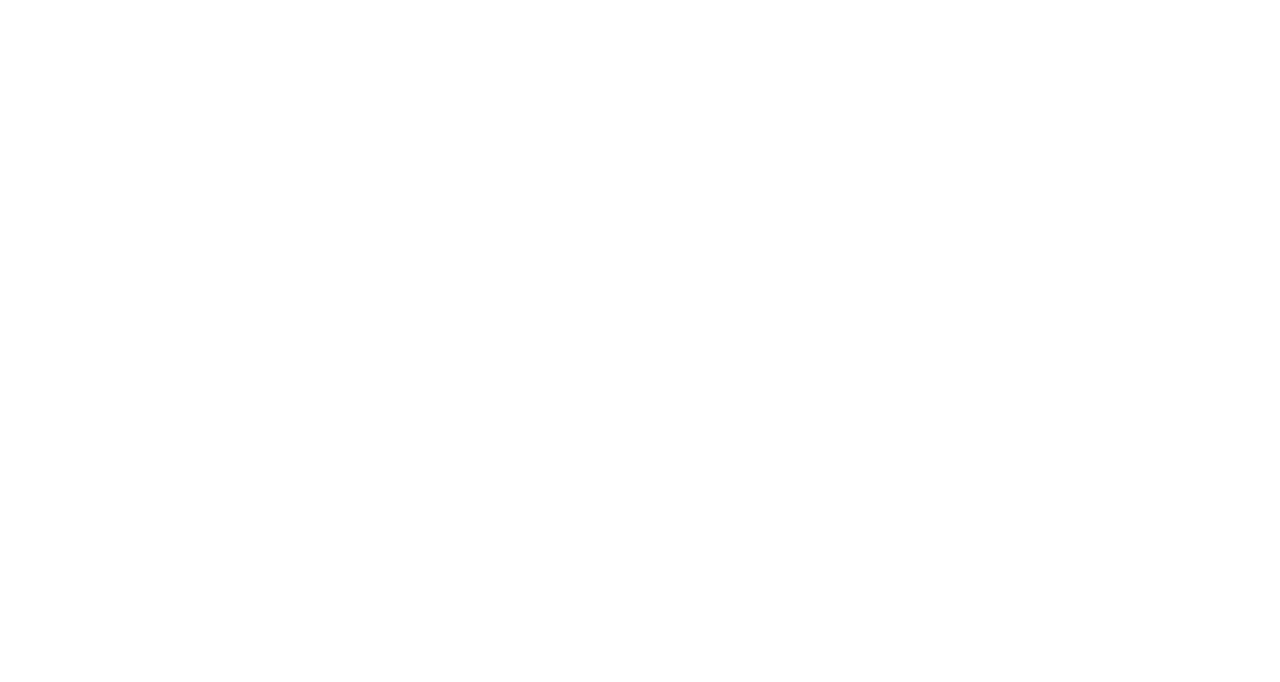
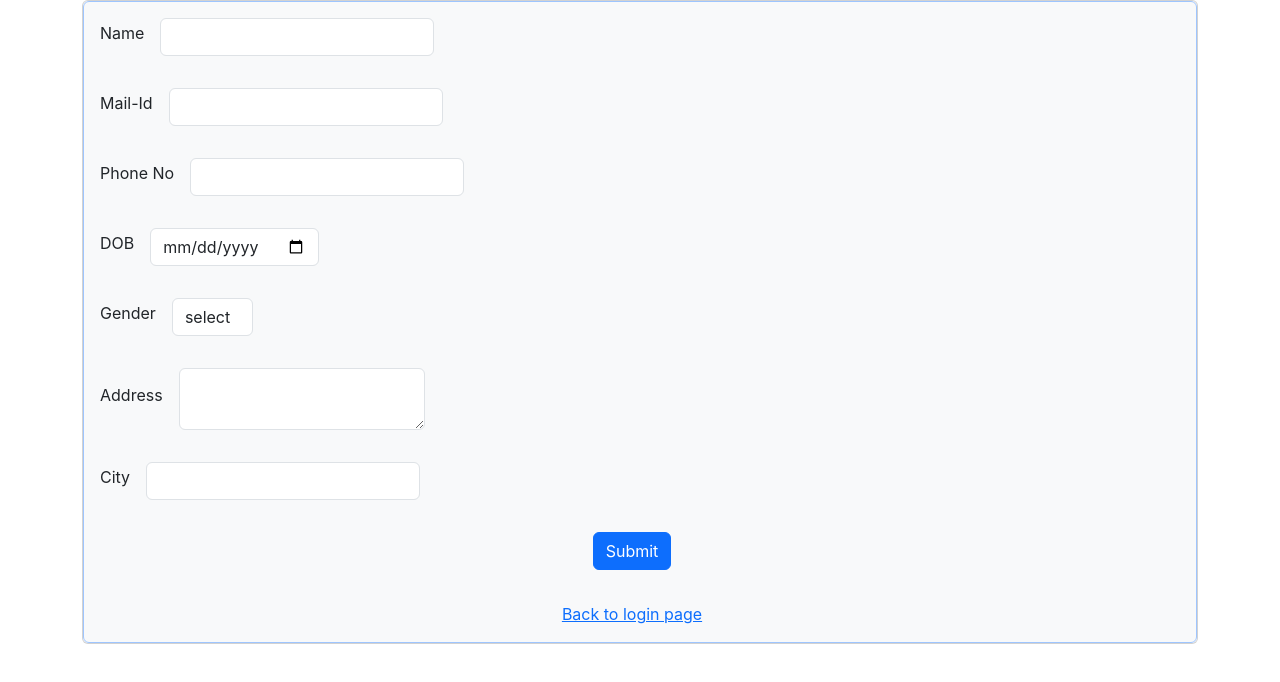
Before and after one commit to shafnashakeersm/crowdfunding-app-frontend, a React (Create React App) app: page /signup in a window 1280 px wide. Before the commit this address had no page. Shown: the top 682 px of the page. Built offline with nearby package versions, Linux system fonts and the light colour scheme.

Commit message:
signup page created

```diff
--- a/src/App.js
+++ b/src/App.js
@@ -3,6 +3,7 @@
 import './App.css';
 import Home from './components/Home';
 import Login from './components/Login';
+import SignUp from './components/SignUp';
 
 function App() {
   return (
@@ -11,6 +12,7 @@
       <Routes>
         <Route path='/' element={<Home/>}/>
         <Route path='/login' element={<Login/>}/>
+        <Route path='/signup' element={<SignUp/>}/>
       </Routes>
       </BrowserRouter>
 
--- a/src/components/Login.jsx
+++ b/src/components/Login.jsx
@@ -46,7 +46,7 @@
                                         <div class="row g-3 justify-content-md-center">
                                             <div class="col-auto ">
                                                 <label htmlFor="" className="form-label">New User?</label>
-                                                <a href="" className="href">SignUp</a>
+                                                <a href="/SignUp" className="href">SignUp</a>
                                             </div>
                                         </div>
                                     </div>
--- a/src/components/NavBar.jsx
+++ b/src/components/NavBar.jsx
@@ -24,20 +24,19 @@
             Dropdown
           </a>
           <ul class="dropdown-menu">
-            <li><a class="dropdown-item" href="#">dgfdh</a></li>
+            <li><a class="dropdown-item" href="#">drop</a></li>
             <li><a class="dropdown-item" href="#">Another action</a></li>
             <li><hr class="dropdown-divider"></hr></li>
             <li><a class="dropdown-item" href="#">Something else here</a></li>
           </ul>
-        </li>
-        <li class="nav-item">
-          <a class="nav-link disabled" aria-disabled="true">Disabled</a>
         </li>
       </ul>
       <form class="d-flex" role="search">
         <input class="form-control me-2" type="search" placeholder="Search" aria-label="Search"></input>
         <button class="btn btn-outline-success" type="submit">Search</button>
       </form>
+
+
     </div>
   </div>
   </nav>
--- /dev/null
+++ b/src/components/SignUp.jsx
@@ -0,0 +1,102 @@
+import React from 'react'
+import NavBar from './NavBar'
+
+const SignUp = () => {
+    return (
+        <div>
+            <div className="container">
+                <div className="row">
+                    <div className="col col-12 col-sm-12 col-md-12 col-lg-12 col-xl-12 col-xxl-12">
+                        <div class="card position- top-50 start-50 translate-middle text-center">
+                            <div class="card text-center w-100 p-3 h-100 d-inline-block bg-light primary border border-primary-subtle">
+
+                                <div class="row g-3 align-items-center">
+                                    <div class="col-auto">
+                                        <label for="Name" class="form-label">Name</label>
+                                    </div>
+                                    <div class="col-auto">
+                                        <input type="text" id="" class="form-control" />
+                                    </div>
+
+                                    <div class="row g-3 align-items-center">
+                                        <div class="col-auto">
+                                            <label for="mail" class="form-label">Mail-Id</label>
+                                        </div>
+                                        <div class="col-auto">
+                                            <input type="text" id="" class="form-control" />
+                                        </div>
+                                    </div>
+
+                                    <div class="row g-3 align-items-center">
+                                        <div class="col-auto">
+                                            <label for="Phone" class="form-label">Phone No</label>
+                                        </div>
+                                        <div class="col-auto">
+                                            <input type="text" id="" class="form-control" />
+                                        </div>
+                                    </div>
+
+                                    <div class="row g-3 align-items-center">
+                                        <div class="col-auto">
+                                            <label for="" class="form-label">DOB</label>
+                                        </div>
+                                        <div class="col-auto">
+                                            <input type="date" id="" class="form-control" />
+                                        </div>
+                                    </div>
+
+                                    <div class="row g-3 align-items-center">
+                                        <div class="col-auto">
+                                            <label for="Gender" class="form-label">Gender</label>
+                                        </div>
+                                        <div class="col-auto">
+                                            <select name="" id="" className="form-control">
+                                                <option value="">select</option>
+                                                <option value="">Male</option>
+                                                <option value="">Female</option>
+                                                <option value="">Others</option>
+                                            </select>
+                                        </div>
+                                    </div>
+
+                                    <div class="row g-3 align-items-center">
+                                        <div class="col-auto">
+                                            <label for="Name" class="form-label">Address</label>
+                                        </div>
+                                        <div class="col-auto">
+                                            <textarea name="" id="" className="form-control"></textarea>
+                                        </div>
+                                    </div>
+
+                                    <div class="row g-3 align-items-center">
+                                        <div class="col-auto">
+                                            <label for="Name" class="form-label">City</label>
+                                        </div>
+                                        <div class="col-auto">
+                                            <input type="text" id="" class="form-control" />
+                                        </div>
+                                    </div>
+
+                                    <div class="row g-3 justify-content-md-center">
+                                        <div class="col-auto ">
+                                            <button className="btn btn-primary">Submit</button>
+                                        </div>
+                                    </div>
+
+                                    <div class="row g-3 justify-content-md-center">
+                                            <div class="col-auto ">
+                                                <a href="/login" className="href">Back to login page</a>
+                                            </div>
+                                        </div>
+                                </div>
+                            </div>
+                        </div>
+
+                    </div>
+                </div>
+            </div>
+        </div>
+    )
+}
+
+export default SignUp
```
